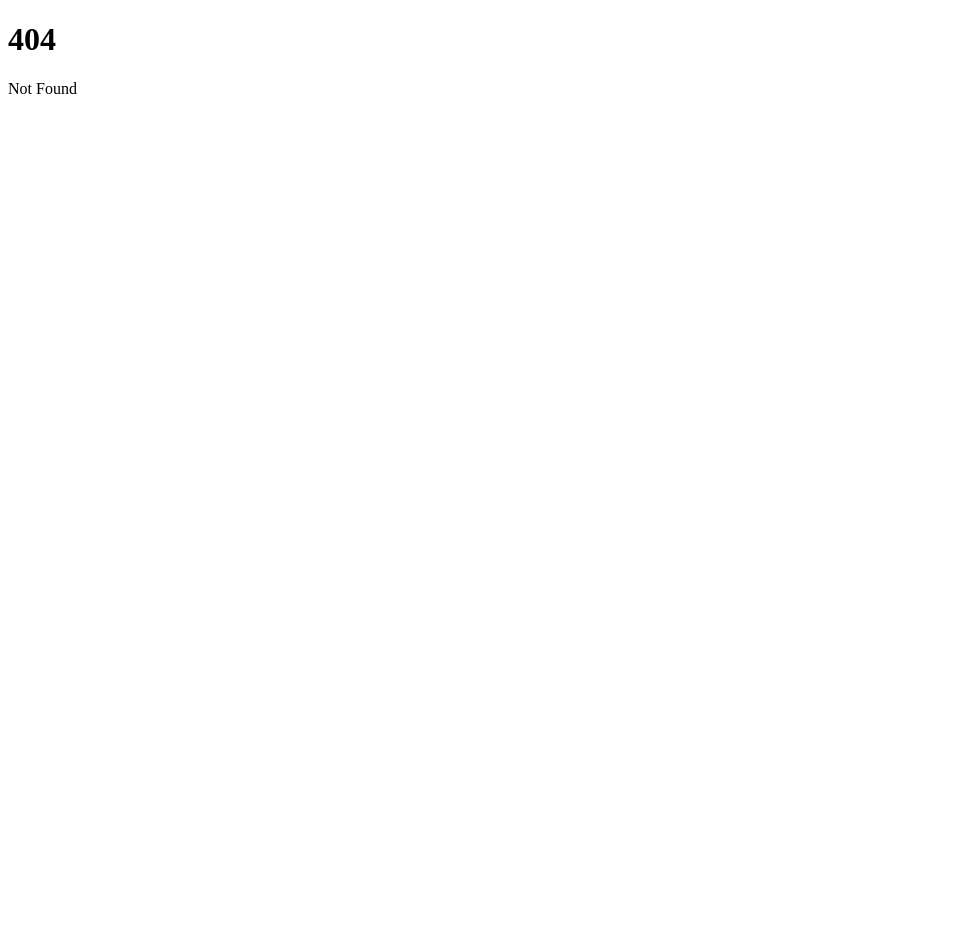
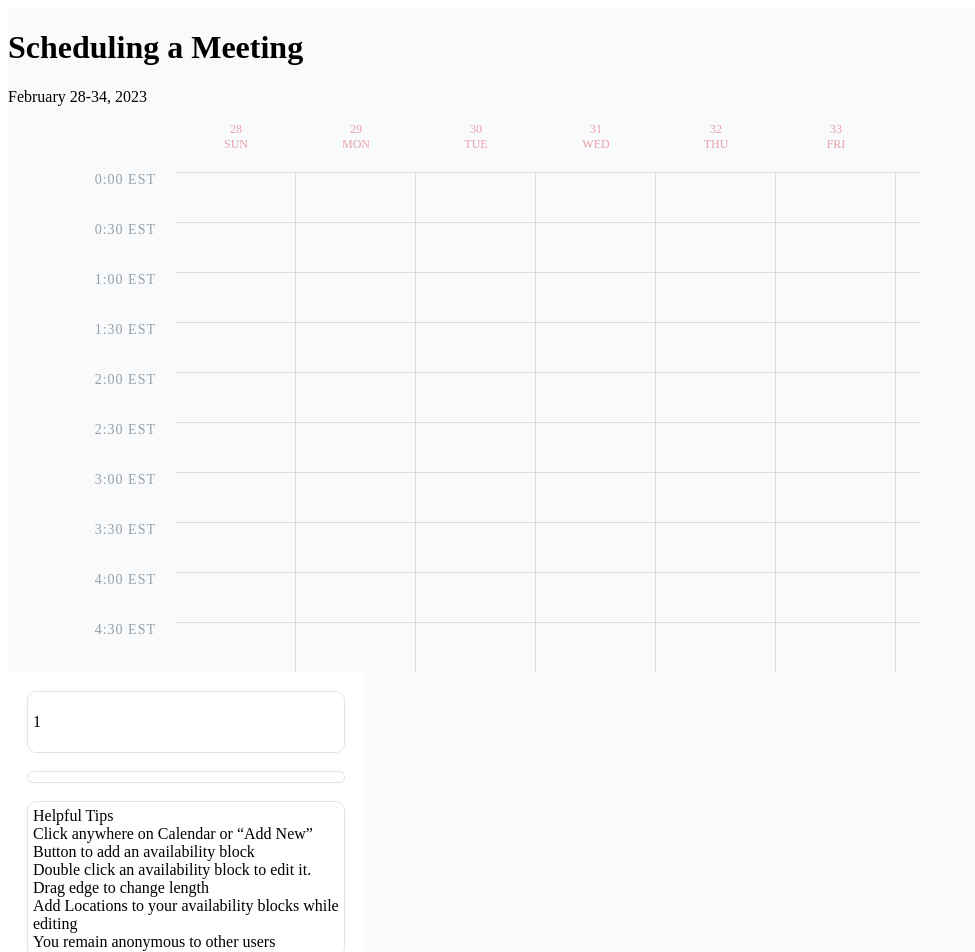
Before and after one commit to msacco8/Scheduling-Tool, a SvelteKit app in the folder my-app/: page /home/1 in a window 1280 px wide. Before the commit this address had no page. Shown: the top 952 px of the page, without its empty margins (0-975 px from the left). Before the commit the page ends 800 px from the top, so only its background shows below. Built offline with nearby package versions, Linux system fonts and the light colour scheme.

Commit message:
improving drag to 15 min increments

```diff
--- a/my-app/src/components/AvailBlock.svelte
+++ b/my-app/src/components/AvailBlock.svelte
@@ -8,7 +8,7 @@
      * @type {HTMLElement}
      */
       let this_avail;
-      let hitRadius = 15;
+      let hitRadius = 20;
       $: isBottomDraggable = false;
       $: isTopDraggable = false;
       $: prevMouseY = 0;
@@ -44,13 +44,13 @@
       // console.log(clickY);
       if (isTopDraggable) {
         // Extending top of block
-        if (clickY <= prevMouseY - 10 && availBlock.startRow > 0) {
+        if (clickY <= prevMouseY - 15 && availBlock.startRow > 0) {
           prevMouseY = clickY;
           availBlock.startRow -= 1;
           availBlock.len += 1;
         }
         // Trimming top of block
-        if (clickY >= prevMouseY + 10 && availBlock.len > 1) {
+        if (clickY >= prevMouseY + 15 && availBlock.len > 1) {
           prevMouseY = clickY;
           availBlock.startRow += 1;
           availBlock.len -= 1;
@@ -59,12 +59,12 @@
 
       if (isBottomDraggable) {
         // Extending bottom of block
-        if (clickY >= prevMouseY + 10) {
+        if (clickY >= prevMouseY + 15) {
           prevMouseY = clickY;
           availBlock.len += 1;
         }
         // Trimming bottom of block
-        if (clickY <= prevMouseY - 10 && availBlock.len > 1) {
+        if (clickY <= prevMouseY - 15 && availBlock.len > 1) {
           prevMouseY = clickY;
           availBlock.len -= 1;
         }
--- a/my-app/src/components/MainCal.svelte
+++ b/my-app/src/components/MainCal.svelte
@@ -8,6 +8,7 @@
      * @type {any[]}
      */
 	var timeBlocks = [];
+  var timeBlocksMatrix = []
 
  /**
      * @type {any[]}
@@ -25,21 +26,16 @@
   function initTimeBlocks() {
     timeBlocks = [];
 
-    for (var i = 0; i < 48; i++) {
+    for (var i = 0; i < 96; i++) {
+      var matrixRow = [];
       for (var j = 0; j < 8; j++) {
         // Note the structure of a time block
-        timeBlocks.push({row: i, col: j, day: dayNames[j][0], startMin: i * 30})
+        timeBlocks.push({row: i, col: j, day: dayNames[j][0], startMin: i * 15})
+        matrixRow.push(0);
       }
+      timeBlocksMatrix.push(matrixRow);
     }
   }
-	// function findRowCol(availBlock) {
-	// 	for (var i = 0; i < timeBlocks.length; i++) {
-	// 		let time = timeBlocks[i];
-	// 		if (time.day ==  availBlock.day && time.startMin == availBlock.startMin)
-	// 			return {row: time.row, col: time.col};
-	// 	}
-	// 	return null;
-	// }
 
   // Adds new availability block to calendar
   /**
@@ -49,7 +45,7 @@
   function addNewAvailibity(row, col) {
     let time = (row - 1) * 30
     console.log(time)
-    availabilities.push({title:time,className:"task--primary",len:1, startRow: row, startCol: col, day: "Tue"});
+    availabilities.push({title:time,className:"task--primary",len:2, startRow: row, startCol: col, day: "Tue"});
     availabilities = availabilities
     console.log(row, col)
   }
@@ -69,12 +65,21 @@
           {#if block.col == 0 && (block.startMin % 60) == 0}
             <span class="time" style="grid-row: {block.row + 1}; grid-column: {block.col + 1};">{block.startMin / 60}:00 EST</span>
           {:else if block.col == 0 && (block.startMin % 60) == 30}
-            <span class="time" style="gr id-row: {block.row + 1}; grid-column: {block.col + 1};">{(block.startMin-30) / 60}:30 EST</span>
+            <span class="time" style="grid-row: {block.row + 1}; grid-column: {block.col + 1};">{(block.startMin-30) / 60}:30 EST</span>
+          {:else if block.col == 0 && (block.startMin % 30) == 15}
+            <span class="time" style="grid-row: {block.row + 1}; grid-column: {block.col + 1};"></span>
           {:else}
-            <!-- svelte-ignore a11y-click-events-have-key-events -->
-            <span
+            {#if (block.startMin % 30) == 15}
+              <!-- svelte-ignore a11y-click-events-have-key-events -->
+              <span
+              on:click={() => addNewAvailibity(block.row + 1, block.col + 1)}
+              class="day" style="grid-row: {block.row + 1}; grid-column: {block.col + 1}; border-top: 0;"></span>
+            {:else}
+              <!-- svelte-ignore a11y-click-events-have-key-events -->
+              <span
               on:click={() => addNewAvailibity(block.row + 1, block.col + 1)}
               class="day" style="grid-row: {block.row + 1}; grid-column: {block.col + 1};"></span>
+            {/if}
           {/if}
         {/each}
 
@@ -114,8 +119,8 @@
   width: 100%;
   height: 500px;
   grid-template-columns: repeat(8, minmax(120px, 1fr));
-  grid-template-rows: 50px;
-  grid-auto-rows: 50px;
+  grid-template-rows: 25px;
+  grid-auto-rows: 25px;
   overflow-y: scroll;
   z-index: 1
 }
--- a/my-app/src/components/RightPanel.svelte
+++ b/my-app/src/components/RightPanel.svelte
@@ -1,11 +1,31 @@
+<script>
+    import ToolTips from './ToolTips.svelte';
+
+    export let username = "";
+</script>
+
 <div class="right-panel">
-    Right panel
+    <div class="right-panel-container">
+        <p>{username}</p>
+    </div>
+    <div class="right-panel-container">
+    </div>
+    <div class="right-panel-container">
+        <ToolTips/>
+    </div>
     <p><a href="/recommendation">Submit Availablity</a></p>
 </div>
 
 <style>
     .right-panel {
         background-color: white;
-        width: 30%;
+        width: 25%;
+        padding: 20px;
+    }
+    .right-panel-container {
+        margin-bottom: 20px;
+        padding: 5px;
+        box-shadow: 0px 0px 0px 1px #E4E4E4;
+        border-radius: 8px;
     }
 </style>
--- a/my-app/src/components/ToolTips.svelte
+++ b/my-app/src/components/ToolTips.svelte
@@ -0,0 +1,15 @@
+<div>
+    <div>Helpful Tips</div>
+    <div>
+        <div>Click anywhere on Calendar or “Add New” Button to add an availability block</div>
+    </div>
+    <div>
+        <div>Double click an availability block to edit it. Drag edge to change length</div>
+    </div>
+    <div>
+        <div>Add Locations to your availability blocks while editing</div>
+    </div>
+    <div>
+        <div>You remain anonymous to other users</div>
+    </div>
+</div>
--- /dev/null
+++ b/my-app/src/routes/home/[name]/+page.js
@@ -0,0 +1,8 @@
+import { error } from '@sveltejs/kit';
+
+/** @type {import('./$types').PageLoad} */
+export function load({ params }) {
+    return {
+        username: params.name
+    };
+}
--- a/my-app/src/routes/home/+page.svelte
+++ b/my-app/src/routes/home/[name]/+page.svelte
@@ -1,6 +1,13 @@
 <script>
+      // @ts-ignore
       import MainCal from '/src/components/MainCal.svelte'
+      // @ts-ignore
       import RightPanel from '/src/components/RightPanel.svelte'
+
+       /**
+     * @type {{ username: any; }}
+     */
+        export let data;
 </script>
 
 <div>
@@ -10,7 +17,7 @@
                   <p>February 28-34, 2023</p>
                   <MainCal/>
             </div>
-            <RightPanel/>
+            <RightPanel username={data.username}/>
       </div>
 </div>
 
```
Also changed, not shown: my-app/src/routes/+page.svelte (+10 -1 lines).
